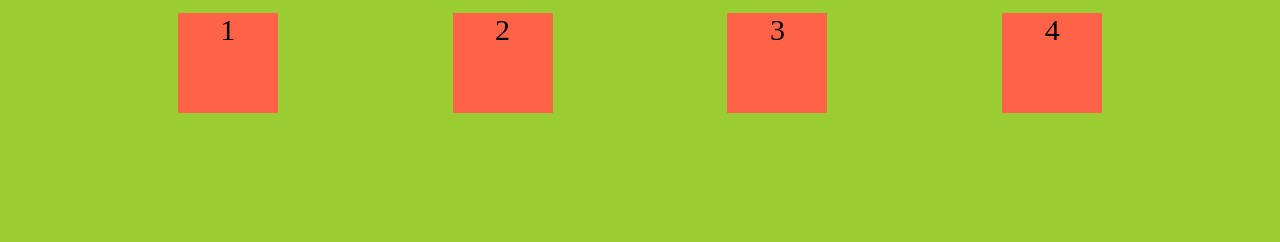
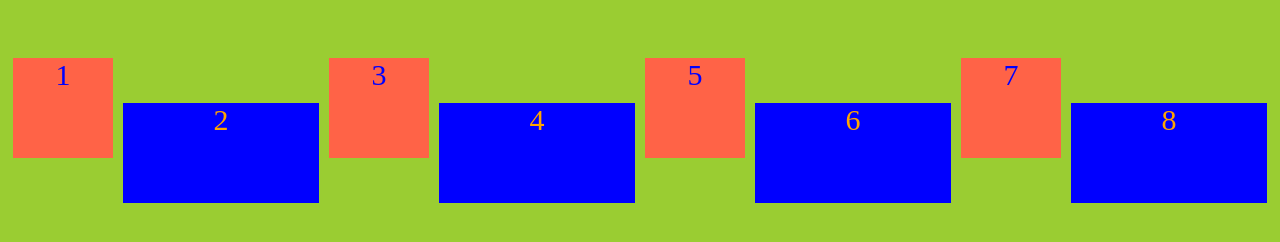
Before and after one commit to YaxinJiang/bug-free-chainsaw, a plain HTML site: page in-class-demo/flexbox.html in a window 1280 px wide. Drawn offline with Linux system fonts and the light colour scheme.

Commit message:
flexboxtests

```diff
--- a/in-class-demo/flexbox.html
+++ b/in-class-demo/flexbox.html
@@ -13,6 +13,10 @@
         <div class="item">2</div>
         <div class="item">3</div>
         <div class="item">4</div>
+        <div class="item">5</div>
+        <div class="item">6</div>
+        <div class="item">7</div>
+        <div class="item">8</div>
     </div>
 </body>
 </html>
--- a/in-class-demo/styles.css
+++ b/in-class-demo/styles.css
@@ -8,6 +8,7 @@
 html, body {
     height: 100%;
 }
+/*remember to add this if want to use percentage for children*/
 
 .container {
     background-color: rgb(215, 224, 222);
--- a/in-class-demo/styles2.css
+++ b/in-class-demo/styles2.css
@@ -6,6 +6,7 @@ body {
     display: flex;
     justify-content:space-evenly;
     align-items:center;
+    height: 200px;
 }
 
 .item {
@@ -15,4 +16,12 @@ body {
     background-color: tomato;
     font-size: 30px;
     text-align: center;
+    color: blue;
 }
+
+.item:nth-child(2n){
+    color: orange;
+    flex-grow: 2;
+    background: blue;
+    align-self: flex-end;
+}
```
Also changed, not shown: exercises/housesormuseums/styles/flexboxlayout.css (+10 -4 lines), index.html (+1 -0 lines).
